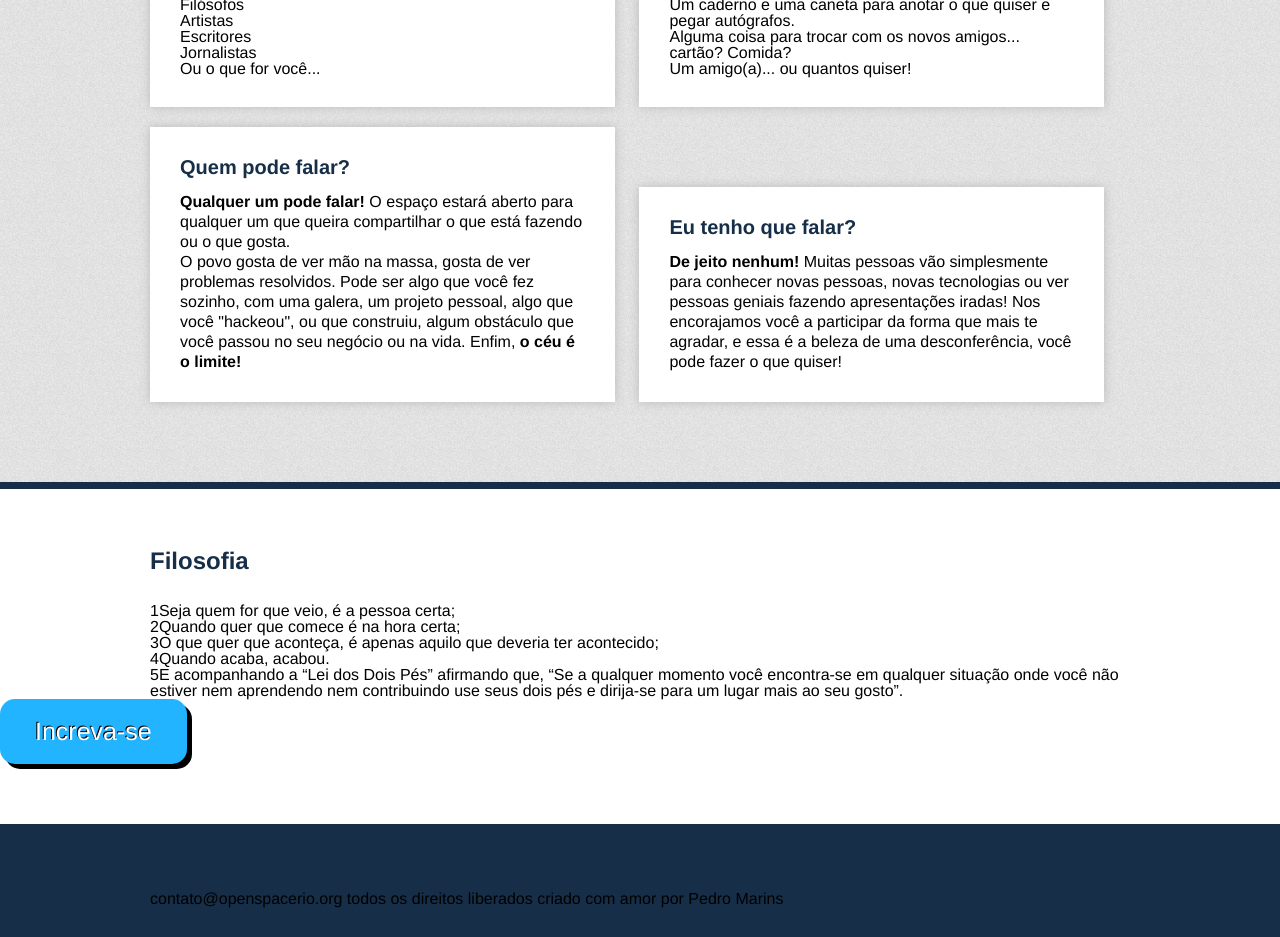
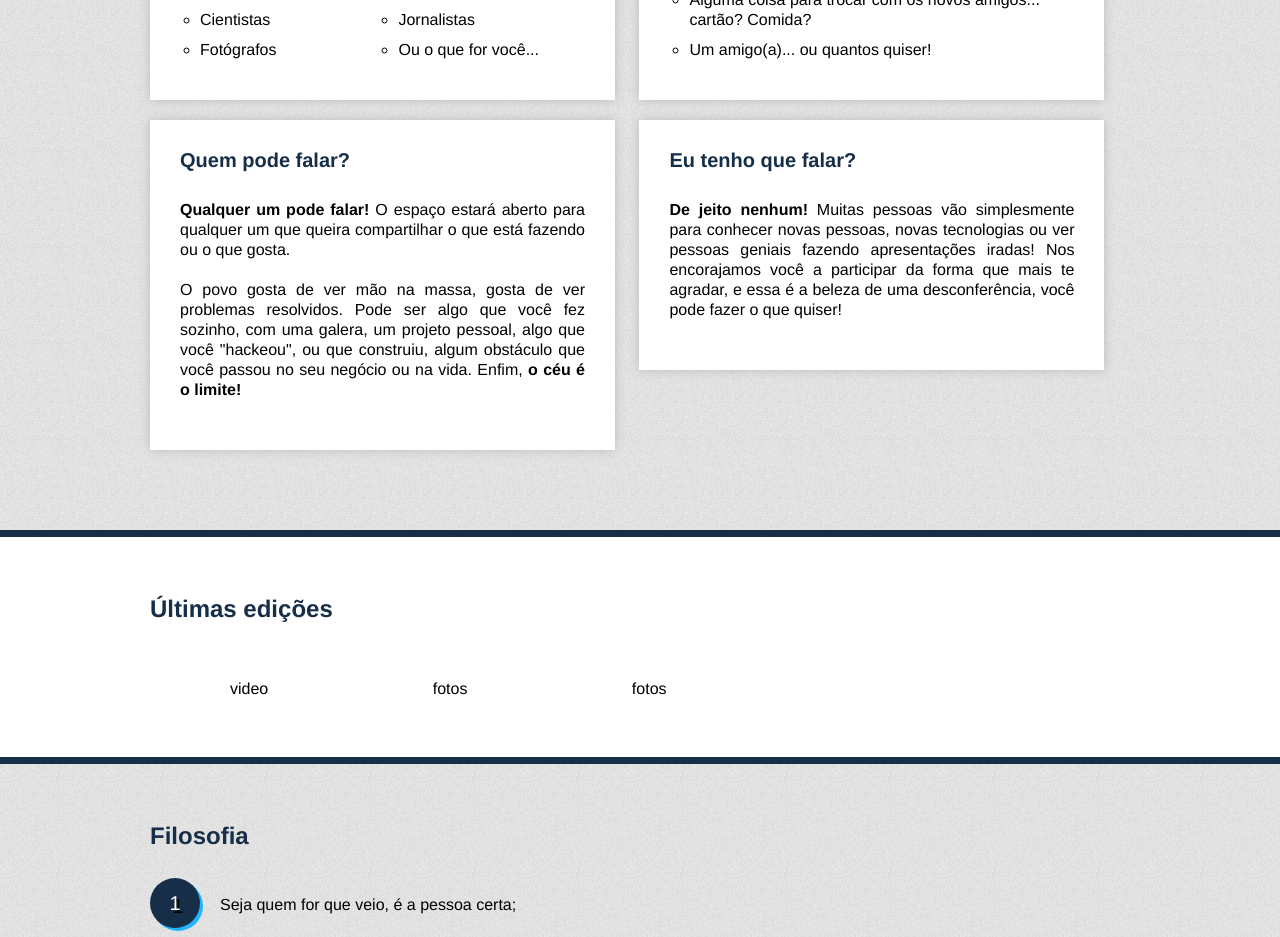
Before and after one commit to pedromarins/openspace, a plain HTML site: page index.html in a window 1280 px wide. Shown: the part 1340-2277 px from the top of the page. Drawn offline with nearby package versions, Linux system fonts and the light colour scheme.

Commit message:
textos finais e retoques no layout

```diff
--- a/index.html
+++ b/index.html
@@ -7,6 +7,7 @@
 
     <title>#FIXME</title>
     <meta name="description" content="#FIXME">
+    <meta name="author" content="Pedro Marins - http://pedromarins.com/">
 
     <meta name="viewport" content="width=device-width">
 
@@ -26,7 +27,9 @@
 		</header>
 		<section class="gray-background">
 			<h3>O evento</h3>
-			<p class="centered">Para começar, o evento é auto organizado, ou seja, nenhuma grade de palestras ou atividades é imposta aos participantes. Os participantes são os responsáveis por definir o que vai rolar durante o evento. Para realizar um Open Space é necessário um grande quadro e pessoas! Essas pessoas escrevem no quadro sobre o que querem falar ou ouvir, e assim se criam os focos. Quando várias pessoas querem falar ou ouvir sobre algum tema, estas se separam e começam a conversar. O ideal é que esta rodada aconteça a cada duas horas, ou seja, depois de duas horas todos param o que estão fazendo e voltam para o quadro. Pode ser que as pessoas queriam falar sobre alguma linguagem de programação, algum modelo de negócios, sugerir implementar algo, realizar uma sessão de coding dojo, enfim, o que as pessoas quiserem!</p>
+			<p class="centered about">
+				O <strong>OpenSpace</strong> é um desconferência auto-organizada. <strong>Desconferência</strong> já que o evento não tem grade definida, não tem palestrantes selecionados, e nem horários engessados. <strong>Auto-organizada</strong> já os participantes são os responsáveis por definir o que vai rolar durante o evento. A programação do encontro é gerada dinâmicamente, com a <strong>participação de todos</strong>. Pode ser que as pessoas queriam falar sobre alguma linguagem de programação, algum modelo de negócios, sugerir implementar algo, debater sobre boas práticas e técnicas, realizar uma sessão de coding dojo, enfim, <strong>o que as pessoas quiserem</strong>!
+			</p>
 		</section>
 		<section>
 			<h3>Conteúdo</h3>
@@ -50,7 +53,7 @@
 				<div class="talk">
 					<h4>Quem deve ir ao evento?</h4>
 					<p>
-						O OpenSpace é um evento para pessoas que querem compartilhar sua paixão e empolgação sobre seus trabalhos, hobbies e interesses. É um evento para quem quer compartilhar, quem quer ouvir e aprender com outras pessoas. É um evento onde já estiveram presentes todos os tipos de pessoas criativas, incluindo...
+						O OpenSpace é um evento para pessoas que querem compartilhar sua paixão e empolgação sobre seus trabalhos, hobbies e interesses. É um evento para quem quer compartilhar e aprender com outras pessoas. É um evento onde já estiveram presentes todos os tipos de pessoas criativas, incluindo...
 					</p>
 					<ul>
 						<li>Programadores</li>
@@ -98,21 +101,34 @@
 			</div>
 		</section>
 		<section>
+			<h3>Últimas edições</h3>
+			<ul class="centered content">
+				<li>
+					video
+				</li>
+				<li>
+					fotos
+				</li>
+				<li>
+					fotos
+				</li>
+			</ul>
+		</section>
+		<section class="gray-background">
 			<h3>Filosofia</h3>
 			<ol class="centered">
-				<li><span>1</span>Seja quem for que veio, é a pessoa certa;</li>
-				<li><span>2</span>Quando quer que comece é na hora certa;</li>
-				<li><span>3</span>O que quer que aconteça, é apenas aquilo que deveria ter acontecido;</li>
-				<li><span>4</span>Quando acaba, acabou.</li>
-				<li><span>5</span>E acompanhando a “Lei dos Dois Pés” afirmando que, “Se a qualquer momento você encontra-se em qualquer situação onde você não estiver nem aprendendo nem contribuindo use seus dois pés e dirija-se para um lugar mais ao seu gosto”.</li>
+				<li><span class="number">1</span>Seja quem for que veio, é a pessoa certa;</li>
+				<li><span class="number">2</span>Quando quer que comece é na hora certa;</li>
+				<li><span class="number">3</span>O que quer que aconteça, é apenas aquilo que deveria ter acontecido;</li>
+				<li><span class="number">4</span>Quando acaba, acabou. Mas depois tem #horaextra!</li>
+				<li><span class="number">5</span>E acompanhando a <strong>“Lei dos Dois Pés”</strong> afirmando que, “Se a qualquer momento você encontra-se em qualquer situação onde você não estiver nem aprendendo nem contribuindo use seus dois pés e dirija-se para um lugar mais ao seu gosto”.</li>
 			</ol>
-			<a href="#FIXME" class="registration">Increva-se</a>
+			<div class="center-btn"><a href="#FIXME" class="registration">Increva-se</a></div>
 		</section>
 		<footer class="blue-background">
 			<div class="centered">
-				contato@openspacerio.org
-				todos os direitos liberados
-				criado com amor por Pedro Marins
+				<a href="mailto:contato@openspacerio.org">contato@openspacerio.org</a>
+				<p>Todo o conteúdo deste site é licenciado sob a CC BY-NC-SA 3.0</p>
 			</div>
 		</footer>
 	</div>
--- a/static/sass/screen.sass
+++ b/static/sass/screen.sass
@@ -2,6 +2,7 @@
 @import compass/css3
 
 $blue: #162E48
+$light-blue: #22b4ff
 
 body
 	font-family: "Helvetica Neue", Helvetica, Arial, sans-serif
@@ -31,6 +32,10 @@ strong
 	+text-shadow(-1px -1px 0 #000)
 	font-size: 25px
 
+.center-btn
+	text-align: center
+	margin: 50px 0 0
+
 .gray-background
 	background: url(../images/textura-cinza.jpg)
 
@@ -56,7 +61,7 @@ hgroup
 		span
 			font-size: 22px
 	h3
-		color: #22b4ff
+		color: $light-blue
 		font-size: 20px
 		padding: 30px 0 0
 		+text-shadow(3px 3px 0 #000)
@@ -70,8 +75,8 @@ h3
 	margin: 0 auto 30px
 	width: 980px
 
-p
-	line-height: 20px
+.about
+	line-height: 25px
 
 .content
 	li
@@ -84,6 +89,9 @@ p
 			font-weight: bold
 			margin: 20px 0 0
 
+.talk-container
+
+
 
 .talk
 	background: #fff
@@ -92,8 +100,46 @@ p
 	margin: 0 20px 20px 0
 	width: 405px
 	+box-shadow(0 0 10px #bbb)
+	vertical-align: top
 	h4
 		color: $blue
 		font-size: 20px
 		font-weight: bold
-		margin: 0 0 15px
+		margin: 0 0 30px
+	p
+		margin: 0 0 20px
+		text-align: justify
+		line-height: 20px
+	ul
+		float: left
+		display: inline-block
+		min-width: 49%
+		li
+			list-style: circle
+			margin: 0 0 10px 20px
+			line-height: 20px
+
+.number
+	display: inline-block
+	margin: 0 20px 15px 0
+	height: 50px
+	width: 50px
+	text-align: center
+	background: $blue
+	color: #fff
+	line-height: 50px
+	+border-radius(25px)
+	font-size: 20px
+	+box-shadow(3px 3px 0 $light-blue)
+	+text-shadow(3px 3px 0 #000)
+
+footer
+	a
+		color: $light-blue
+		+text-shadow(3px 3px 0 #000)
+		font-weight: bold
+		font-size: 25px
+	p
+		color: #fff
+		margin: 40px 0 0
+		+text-shadow(3px 3px 0 #000)
```
Also changed, not shown: static/css/screen.css.
